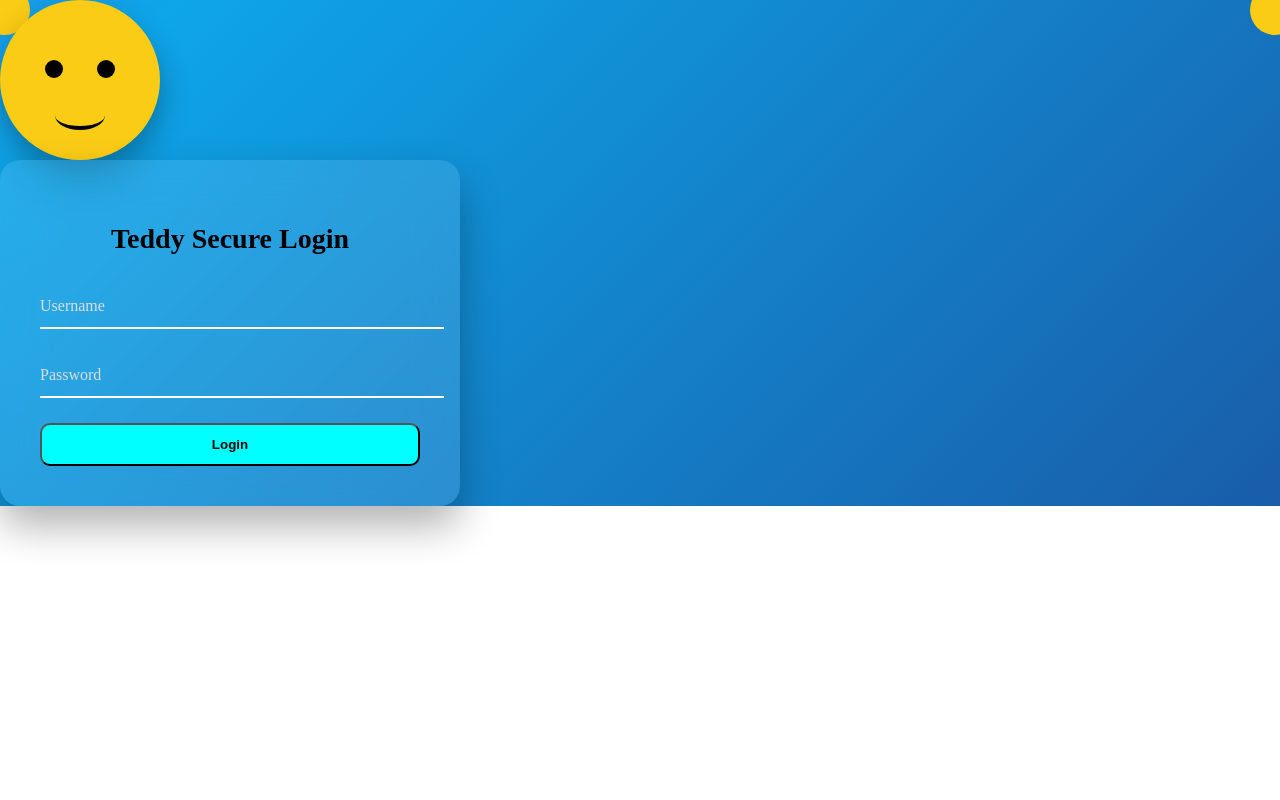
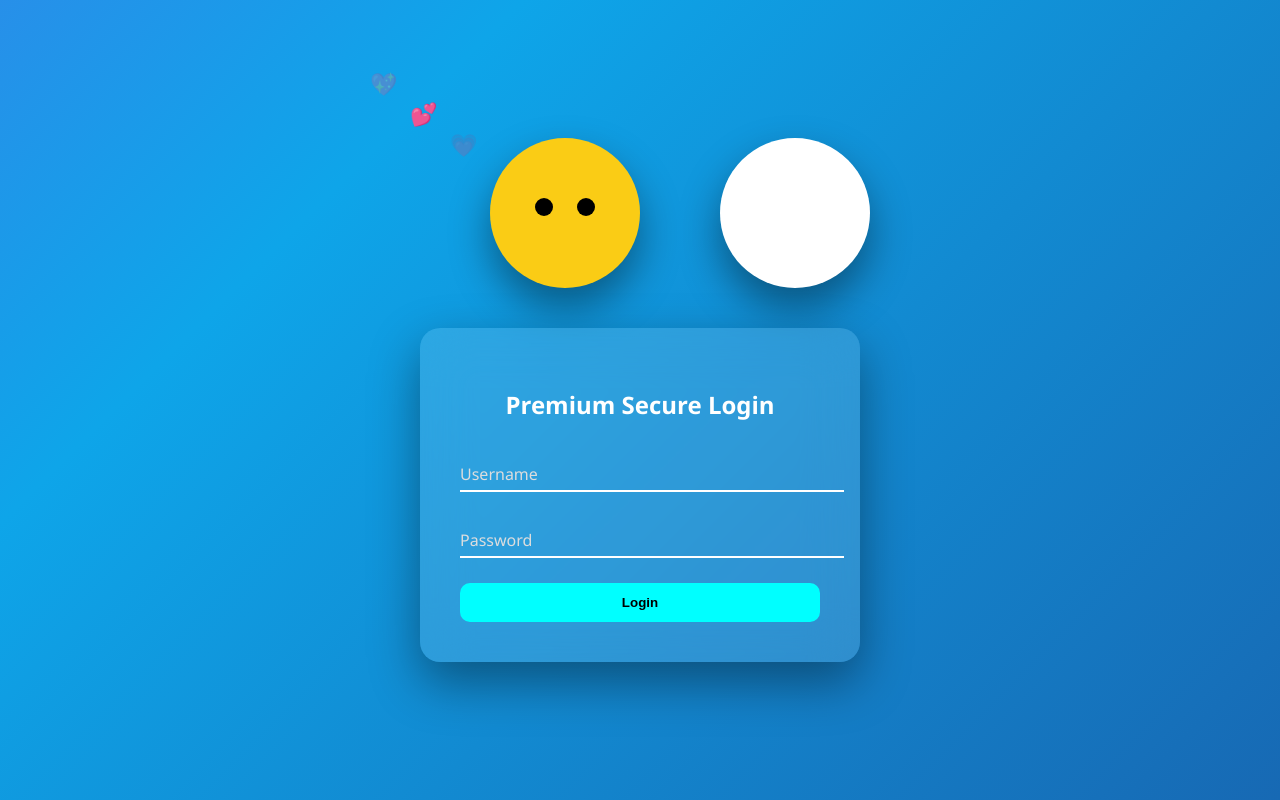
Before and after one commit to Praveenkanth2805/simple-login-website-using-react, a React (Create React App) app in the folder super-login/: page / in a window 1280 px wide. Built offline with nearby package versions, Linux system fonts and the light colour scheme.

Commit message:
redisign

```diff
--- /dev/null
+++ b/package.json
@@ -0,0 +1,6 @@
+{
+  "dependencies": {
+    "canvas-confetti": "^1.9.4",
+    "framer-motion": "^12.34.3"
+  }
+}
--- a/super-login/src/App.js
+++ b/super-login/src/App.js
@@ -1,119 +1,147 @@
-import { useState } from "react";
+import { useState, useEffect } from "react";
+import { motion } from "framer-motion";
+import confetti from "canvas-confetti";
 
 function App() {
-  const [page, setPage] = useState("login");
-  const [toyState, setToyState] = useState("normal");
-  const [eyePos, setEyePos] = useState({ x: 0, y: 0 });
   const [username, setUsername] = useState("");
   const [password, setPassword] = useState("");
+  const [focused, setFocused] = useState(null);
+  const [celebrate, setCelebrate] = useState(false);
+  const [mouse, setMouse] = useState({ x: 0, y: 0 });
 
-  const handleMouseMove = (e) => {
-    const x = (e.clientX / window.innerWidth - 0.5) * 12;
-    const y = (e.clientY / window.innerHeight - 0.5) * 12;
-    setEyePos({ x, y });
+  // Mouse tracking
+  useEffect(() => {
+    const move = (e) => {
+      const x = (e.clientX / window.innerWidth - 0.5) * 20;
+      const y = (e.clientY / window.innerHeight - 0.5) * 20;
+      setMouse({ x, y });
+    };
+    window.addEventListener("mousemove", move);
+    return () => window.removeEventListener("mousemove", move);
+  }, []);
+
+  // Confetti burst
+  const triggerCelebration = () => {
+    setCelebrate(true);
+    confetti({
+      particleCount: 200,
+      spread: 120,
+      origin: { y: 0.6 },
+    });
   };
 
-  if (page === "celebrate") {
   return (
-      <div className="h-screen gradient-bg flex flex-col items-center justify-center text-white relative overflow-hidden">
+    <div className={`main-bg ${celebrate ? "bright" : ""}`}>
 
-        <div className="confetti"></div>
-
-        <h1 className="text-5xl font-bold mb-10 animate-bounce">
-          🎉 Welcome {username} 🎉
-        </h1>
-
-        <div className="flex gap-12">
-          <div className="dance teddy"></div>
+      {/* Celebration Overlay */}
+      {celebrate && (
+        <motion.div
+          initial={{ opacity: 0 }}
+          animate={{ opacity: 1 }}
+          className="celebration-screen"
+        >
+          <h1>🎉 Welcome {username} 🎉</h1>
+          <div className="dance-row">
+            <div className="dance teddy-dance"></div>
+            <div className="dance panda-dance"></div>
             <div className="dance bunny"></div>
-          <div className="dance panda"></div>
             <div className="dance cat"></div>
           </div>
+        </motion.div>
+      )}
+
+      {/* Characters Section */}
+      {!celebrate && (
+        <>
+          <div className="characters">
+
+            {/* Hearts Always Floating */}
+            <div className="hearts">
+              <span>💖</span>
+              <span>💕</span>
+              <span>💗</span>
             </div>
-    );
-  }
-
-  return (
-    <div
-      onMouseMove={handleMouseMove}
-      className="gradient-bg h-screen flex flex-col items-center justify-center text-white"
-    >
 
             {/* TEDDY */}
-      <div className="relative mb-10">
+            <motion.div
+              animate={{
+                rotate:
+                  focused === "password"
+                    ? 25
+                    : mouse.x / 4,
+                y: mouse.y / 5,
+              }}
+              transition={{ type: "spring", stiffness: 100 }}
+              className="teddy"
+            >
+              <div
+                className="eye left"
+                style={{
+                  transform: `translate(${mouse.x / 3}px, ${mouse.y / 3}px)`
+                }}
+              />
+              <div
+                className="eye right"
+                style={{
+                  transform: `translate(${mouse.x / 3}px, ${mouse.y / 3}px)`
+                }}
+              />
+            </motion.div>
 
-        {/* Ears */}
-        <div className="ear left-ear"></div>
-        <div className="ear right-ear"></div>
+            {/* PANDA */}
+            <motion.div
+              animate={{
+                scale: username ? 1.05 : 1,
+              }}
+              className="panda"
+            >
+              <div className={`blush ${username ? "show" : ""}`} />
+            </motion.div>
 
-        {/* Head */}
-        <div className="teddy-head">
-
-          {/* Eyes */}
-          {toyState !== "cover" && (
-            <>
-              <div
-                className="eye left-eye"
-                style={{ transform: `translate(${eyePos.x}px, ${eyePos.y}px)` }}
-              ></div>
-              <div
-                className="eye right-eye"
-                style={{ transform: `translate(${eyePos.x}px, ${eyePos.y}px)` }}
-              ></div>
-            </>
-          )}
-
-          {/* Hands */}
-          {toyState === "cover" && (
-            <>
-              <div className="hand left-hand"></div>
-              <div className="hand right-hand"></div>
-            </>
-          )}
-
-          <div className={`mouth ${toyState === "happy" ? "big" : ""}`}></div>
-        </div>
           </div>
 
-      {/* LOGIN CARD */}
-      <div className="glass-card">
+          {/* Glass Login Card */}
+          <motion.div
+            initial={{ opacity: 0, y: 40 }}
+            animate={{ opacity: 1, y: 0 }}
+            className="glass-card"
+          >
+            <h2>Premium Secure Login</h2>
 
-        <h2 className="title">Teddy Secure Login</h2>
-
-        {/* Username */}
             <div className="input-group">
               <input
                 type="text"
                 value={username}
+                onFocus={() => setFocused("username")}
+                onBlur={() => setFocused(null)}
                 onChange={(e) => setUsername(e.target.value)}
-            onFocus={() => setToyState("happy")}
-            onBlur={() => setToyState("normal")}
                 required
               />
-          <label className={username ? "filled" : ""}>Username</label>
+              <label className={username ? "filled" : ""}>
+                Username
+              </label>
             </div>
 
-        {/* Password */}
             <div className="input-group">
               <input
                 type="password"
                 value={password}
+                onFocus={() => setFocused("password")}
+                onBlur={() => setFocused(null)}
                 onChange={(e) => setPassword(e.target.value)}
-            onFocus={() => setToyState("cover")}
-            onBlur={() => setToyState("normal")}
                 required
               />
-          <label className={password ? "filled" : ""}>Password</label>
+              <label className={password ? "filled" : ""}>
+                Password
+              </label>
             </div>
 
-        <button
-          onClick={() => setPage("celebrate")}
-          className="login-btn"
-        >
+            <button onClick={triggerCelebration}>
               Login
             </button>
-
-      </div>
+          </motion.div>
+        </>
+      )}
     </div>
   );
 }
--- a/super-login/src/index.css
+++ b/super-login/src/index.css
@@ -1,40 +1,23 @@
-@tailwind base;
-@tailwind components;
-@tailwind utilities;
-
 body {
   margin: 0;
+  font-family: 'Segoe UI', sans-serif;
+}
+
+.main-bg {
+  height: 100vh;
+  display: flex;
+  flex-direction: column;
+  align-items: center;
+  justify-content: center;
+  background: linear-gradient(-45deg, #1e3a8a, #0ea5e9, #9333ea, #06b6d4);
+  background-size: 400% 400%;
+  animation: gradientMove 12s ease infinite;
+  color: white;
   overflow: hidden;
 }
 
-/* Gradient animation */
-@keyframes gradientMove {
-  0% { background-position: 0% 50%; }
-  50% { background-position: 100% 50%; }
-  100% { background-position: 0% 50%; }
-}
-
-.gradient-bg {
-  background: linear-gradient(-45deg, #1e3a8a, #7c3aed, #0ea5e9, #9333ea);
-  background-size: 400% 400%;
-  animation: gradientMove 12s ease infinite;
-}
-
-/* Shake animation */
-@keyframes shake {
-  0%,100% { transform: translateX(0); }
-  25% { transform: translateX(-5px); }
-  75% { transform: translateX(5px); }
-}
-
-.shake {
-  animation: shake 0.4s;
-}
-/* Background */
-.gradient-bg {
-  background: linear-gradient(-45deg, #1e3a8a, #0ea5e9, #9333ea, #06b6d4);
-  background-size: 400% 400%;
-  animation: gradientMove 12s ease infinite;
+.main-bg.bright {
+  background: linear-gradient(135deg, #9333ea, #0ea5e9);
 }
 
 @keyframes gradientMove {
@@ -45,21 +28,20 @@ body {
 
 /* Glass Card */
 .glass-card {
-  width: 380px;
+  width: 360px;
   padding: 40px;
   border-radius: 20px;
-  backdrop-filter: blur(20px);
-  background: rgba(255,255,255,0.1);
-  box-shadow: 0 20px 40px rgba(0,0,0,0.3);
+  backdrop-filter: blur(25px);
+  background: rgba(255,255,255,0.12);
+  box-shadow: 0 20px 50px rgba(0,0,0,0.4);
 }
 
-.title {
+.glass-card h2 {
   text-align: center;
-  font-size: 28px;
   margin-bottom: 30px;
 }
 
-/* Floating Inputs */
+/* Inputs */
 .input-group {
   position: relative;
   margin-bottom: 25px;
@@ -73,7 +55,6 @@ body {
   border-bottom: 2px solid white;
   color: white;
   outline: none;
-  font-size: 16px;
 }
 
 .input-group label {
@@ -82,7 +63,6 @@ body {
   top: 12px;
   transition: 0.3s;
   color: #ddd;
-  pointer-events: none;
 }
 
 .input-group input:focus + label,
@@ -92,43 +72,46 @@ body {
   color: cyan;
 }
 
-/* Button */
-.login-btn {
+button {
   width: 100%;
   padding: 12px;
   border-radius: 10px;
+  border: none;
   background: cyan;
-  color: black;
   font-weight: bold;
+  cursor: pointer;
   transition: 0.3s;
 }
 
-.login-btn:hover {
+button:hover {
   transform: scale(1.05);
 }
 
-/* Teddy */
-.teddy-head {
-  width: 160px;
-  height: 160px;
-  background: #facc15;
+/* Characters */
+.characters {
+  display: flex;
+  gap: 80px;
+  margin-bottom: 40px;
+  position: relative;
+}
+
+.teddy, .panda {
+  width: 150px;
+  height: 150px;
   border-radius: 50%;
   position: relative;
-  box-shadow: 0 15px 30px rgba(0,0,0,0.3);
+  box-shadow: 0 20px 40px rgba(0,0,0,0.4);
 }
 
-.ear {
-  width: 50px;
-  height: 50px;
+.teddy {
   background: #facc15;
-  border-radius: 50%;
-  position: absolute;
-  top: -15px;
 }
 
-.left-ear { left: -20px; }
-.right-ear { right: -20px; }
+.panda {
+  background: white;
+}
 
+/* Eyes */
 .eye {
   width: 18px;
   height: 18px;
@@ -136,47 +119,62 @@ body {
   border-radius: 50%;
   position: absolute;
   top: 60px;
-  transition: 0.1s;
 }
 
-.left-eye { left: 45px; }
-.right-eye { right: 45px; }
+.eye.left { left: 45px; }
+.eye.right { right: 45px; }
 
-.hand {
-  width: 60px;
-  height: 60px;
-  background: #fbbf24;
+/* Panda Blush */
+.blush {
+  width: 20px;
+  height: 12px;
+  background: pink;
   border-radius: 50%;
   position: absolute;
-  top: 50px;
-  animation: cover 0.3s ease forwards;
-}
-
-.left-hand { left: 10px; }
-.right-hand { right: 10px; }
-
-@keyframes cover {
-  from { transform: translateY(50px); }
-  to { transform: translateY(0); }
-}
-
-.mouth {
-  width: 50px;
-  height: 25px;
-  border-bottom: 4px solid black;
-  border-radius: 50%;
-  position: absolute;
-  bottom: 30px;
-  left: 50%;
-  transform: translateX(-50%);
+  bottom: 40px;
+  left: 65px;
+  opacity: 0;
   transition: 0.3s;
 }
 
-.mouth.big {
-  transform: translateX(-50%) scale(1.4);
+.blush.show {
+  opacity: 1;
+}
+
+/* Hearts */
+.hearts span {
+  position: absolute;
+  font-size: 22px;
+  animation: float 3s infinite ease-in-out;
+}
+
+.hearts span:nth-child(1) { left: -40px; }
+.hearts span:nth-child(2) { left: 0px; animation-delay: 1s; }
+.hearts span:nth-child(3) { left: 40px; animation-delay: 2s; }
+
+@keyframes float {
+  0% { transform: translateY(0); opacity: 0; }
+  50% { transform: translateY(-40px); opacity: 1; }
+  100% { transform: translateY(-80px); opacity: 0; }
 }
 
 /* Celebration */
+.celebration-screen {
+  position: absolute;
+  inset: 0;
+  background: linear-gradient(135deg, #9333ea, #0ea5e9);
+  display: flex;
+  flex-direction: column;
+  align-items: center;
+  justify-content: center;
+}
+
+.dance-row {
+  display: flex;
+  gap: 40px;
+  margin-top: 30px;
+}
+
 .dance {
   width: 100px;
   height: 100px;
@@ -184,33 +182,12 @@ body {
   animation: dance 1s infinite alternate;
 }
 
-.teddy { background: #facc15; }
+.teddy-dance { background: #facc15; }
+.panda-dance { background: white; }
 .bunny { background: pink; }
-.panda { background: white; }
 .cat { background: orange; }
 
 @keyframes dance {
   from { transform: rotate(-10deg) scale(1); }
   to { transform: rotate(10deg) scale(1.1); }
 }
-
-/* Confetti */
-.confetti {
-  position: absolute;
-  width: 100%;
-  height: 100%;
-  background: repeating-linear-gradient(
-    45deg,
-    red 0px,
-    red 10px,
-    yellow 10px,
-    yellow 20px
-  );
-  opacity: 0.1;
-  animation: confettiMove 3s linear infinite;
-}
-
-@keyframes confettiMove {
-  from { background-position: 0 0; }
-  to { background-position: 200px 200px; }
-}
```
Also changed, not shown: 1 other file (tests, documents, lock files or other folders). Lines whose indentation alone changed are shown as unchanged.
